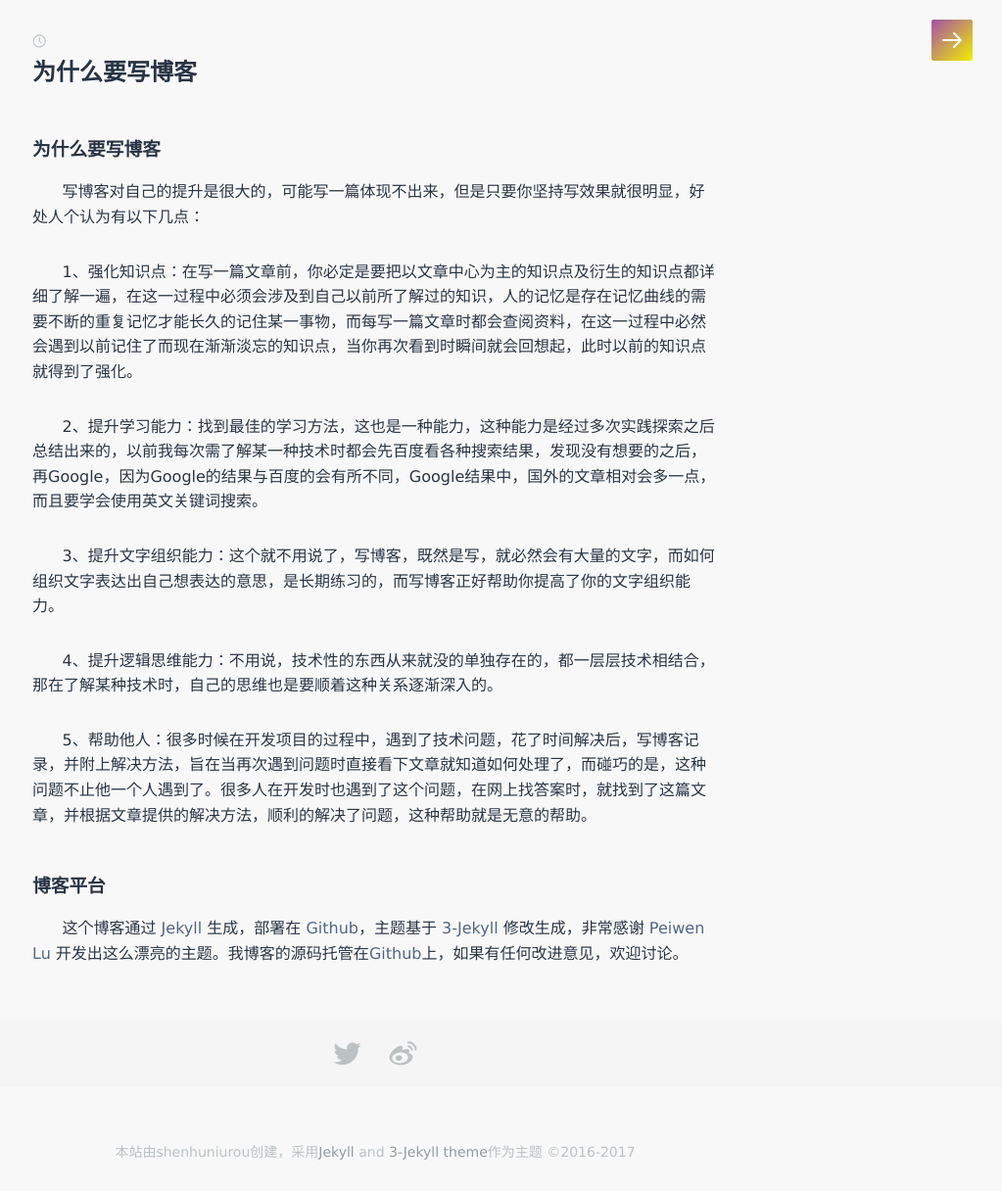
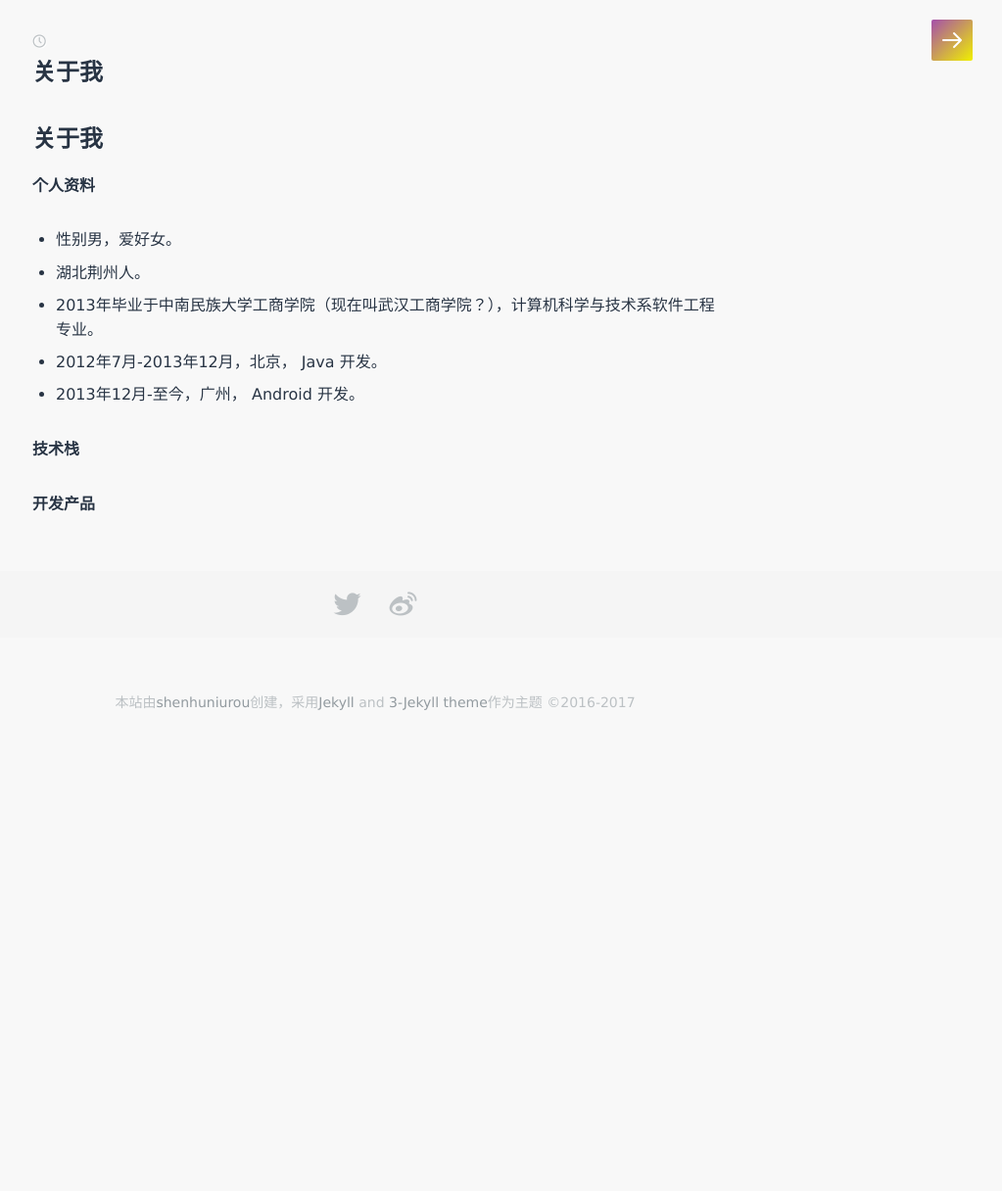
Before and after one commit to shenhuniurou/shenhuniurou.github.io, a Jekyll site: the page built from index.md, in a window 1280 px wide. Shown: the whole page at 98% size, without its empty margins (257-1280 px from the left). Built offline with Jekyll 4.4.1, drawn with Linux system fonts in a browser that asks for light colours; some web fonts are replaced; comment, search, counter and statistics services are not loaded; our own code applies the rules of GitHub Pages for plain Markdown files.

Commit message:
update index

```diff
--- a/_layouts/default.html
+++ b/_layouts/default.html
@@ -12,7 +12,7 @@ layout: compress
 
       <div class="footer">
         <div class="container">
-          <p class="footer-entry">本站由shenhuniurou创建，采用<a href="http://jekyllrb.com/" target="_blank">Jekyll</a> and <a href="https://github.com/P233/3-Jekyll" target="_blank">3-Jekyll theme</a>作为主题 &copy;2016-2017</p>
+          <p class="footer-entry">本站由<a href="https://github.com/shenhuniurou" target="_blank">shenhuniurou</a>创建，采用<a href="http://jekyllrb.com/" target="_blank">Jekyll</a> and <a href="https://github.com/P233/3-Jekyll" target="_blank">3-Jekyll theme</a>作为主题 &copy;2016-2017</p>
         </div>
       </div>
     </main>
--- a/index.md
+++ b/index.md
@@ -2,20 +2,24 @@
 layout: post
 ---
 
-### 为什么要写博客
 
-&nbsp;&nbsp;&nbsp;&nbsp;&nbsp;&nbsp;写博客对自己的提升是很大的，可能写一篇体现不出来，但是只要你坚持写效果就很明显，好处人个认为有以下几点：
 
-&nbsp;&nbsp;&nbsp;&nbsp;&nbsp;&nbsp;1、强化知识点：在写一篇文章前，你必定是要把以文章中心为主的知识点及衍生的知识点都详细了解一遍，在这一过程中必须会涉及到自己以前所了解过的知识，人的记忆是存在记忆曲线的需要不断的重复记忆才能长久的记住某一事物，而每写一篇文章时都会查阅资料，在这一过程中必然会遇到以前记住了而现在渐渐淡忘的知识点，当你再次看到时瞬间就会回想起，此时以前的知识点就得到了强化。
+## 关于我
 
-&nbsp;&nbsp;&nbsp;&nbsp;&nbsp;&nbsp;2、提升学习能力：找到最佳的学习方法，这也是一种能力，这种能力是经过多次实践探索之后总结出来的，以前我每次需了解某一种技术时都会先百度看各种搜索结果，发现没有想要的之后，再Google，因为Google的结果与百度的会有所不同，Google结果中，国外的文章相对会多一点，而且要学会使用英文关键词搜索。
 
-&nbsp;&nbsp;&nbsp;&nbsp;&nbsp;&nbsp;3、提升文字组织能力：这个就不用说了，写博客，既然是写，就必然会有大量的文字，而如何组织文字表达出自己想表达的意思，是长期练习的，而写博客正好帮助你提高了你的文字组织能力。
+**个人资料**
 
-&nbsp;&nbsp;&nbsp;&nbsp;&nbsp;&nbsp;4、提升逻辑思维能力：不用说，技术性的东西从来就没的单独存在的，都一层层技术相结合，那在了解某种技术时，自己的思维也是要顺着这种关系逐渐深入的。
+- 性别男，爱好女。
+- 湖北荆州人。
+- 2013年毕业于中南民族大学工商学院（现在叫武汉工商学院？），计算机科学与技术系软件工程专业。
+- 2012年7月-2013年12月，北京， Java 开发。
+- 2013年12月-至今，广州， Android 开发。
 
-&nbsp;&nbsp;&nbsp;&nbsp;&nbsp;&nbsp;5、帮助他人：很多时候在开发项目的过程中，遇到了技术问题，花了时间解决后，写博客记录，并附上解决方法，旨在当再次遇到问题时直接看下文章就知道如何处理了，而碰巧的是，这种问题不止他一个人遇到了。很多人在开发时也遇到了这个问题，在网上找答案时，就找到了这篇文章，并根据文章提供的解决方法，顺利的解决了问题，这种帮助就是无意的帮助。
 
-### 博客平台
 
-&nbsp;&nbsp;&nbsp;&nbsp;&nbsp;&nbsp;这个博客通过 [Jekyll](http://jekyllrb.com/) 生成，部署在 [Github](https://pages.github.com)，主题基于 [3-Jekyll](https://github.com/P233/3-Jekyll) 修改生成，非常感谢 [Peiwen Lu](https://github.com/P233) 开发出这么漂亮的主题。我博客的源码托管在[Github](https://github.com/shenhuniurou/shenhuniurou.github.io)上，如果有任何改进意见，欢迎讨论。
+
+**技术栈**
+
+
+
+**开发产品**
```
